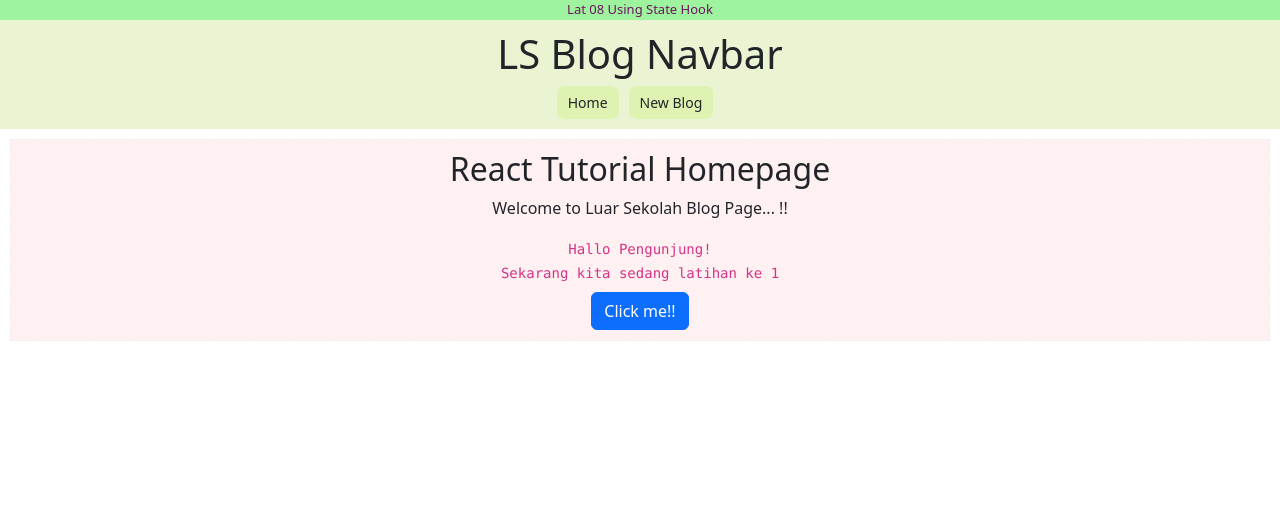
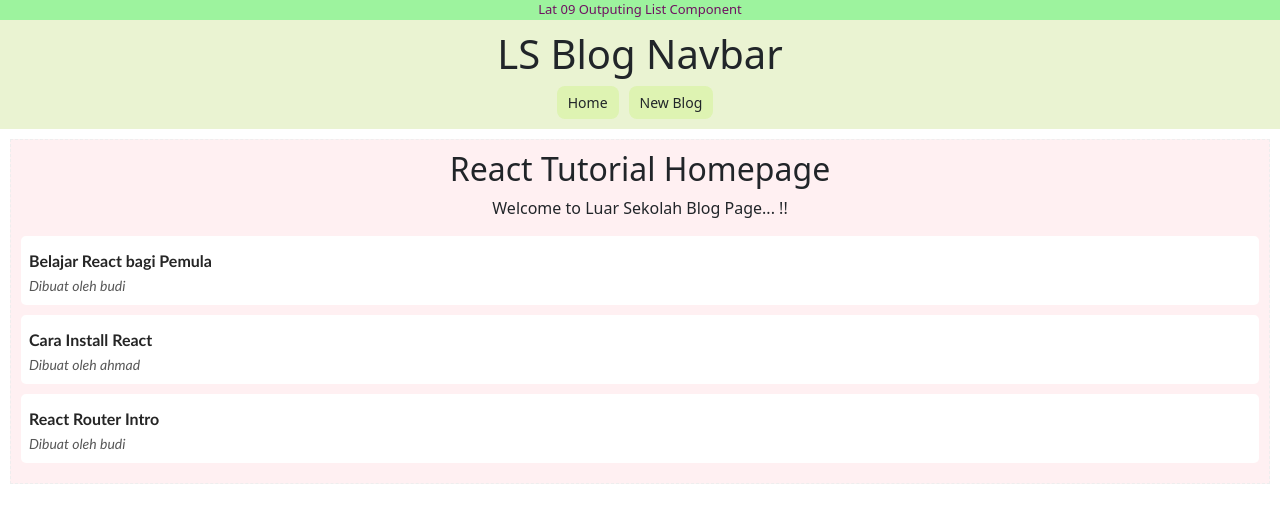
Before and after one commit to incyberz/belajar-react-js, a React (Create React App) app in the folder ls-blog/: page / in a window 1280 px wide. Shown: the top 522 px of the page. Built offline with nearby package versions, Linux system fonts and the light colour scheme.

Commit message:
React Tutorial 09 Outputing List Component

```diff
--- a/ls-blog/src/App.css
+++ b/ls-blog/src/App.css
@@ -48,3 +48,30 @@
 .content{
   padding: 10px;
 }
+
+/* ============================= */
+/* BLOG LIST */
+/* ============================= */
+.blog-list{
+  text-align: left;
+  font-family: 'Trebuchet MS', 'Lucida Sans Unicode', 'Lucida Grande', 'Lucida Sans', Arial, sans-serif;
+}
+
+.blog-item{
+  background: rgb(255, 255, 255);
+  padding: 8px;
+  margin-bottom: 10px;
+  border-radius: 5px;
+}
+
+.judul-blog{
+  margin-top: 5px;
+  font-weight: bold;
+  color: rgb(37, 37, 37);
+}
+
+.pembuat-blog{
+  color: rgb(87, 87, 87);
+  font-style: italic;
+  margin-bottom: 15px;
+}
--- a/ls-blog/src/App.js
+++ b/ls-blog/src/App.js
@@ -2,10 +2,10 @@ import "./App.css";
 import Navbar from "./Navbar";
 import Home from "./Home";
 import "bootstrap/dist/css/bootstrap.css";
-import swal from "sweetalert";
+// import swal from "sweetalert";
 
 function App() {
-  const judulLat = "Lat 08 Using State Hook";
+  const judulLat = "Lat 09 Outputing List Component";
 
   return (
     <div className="App">
--- a/ls-blog/src/Home.js
+++ b/ls-blog/src/Home.js
@@ -1,65 +1,40 @@
 import { useState } from "react";
 
 const Home = () => {
-  // hook syntax:
-  // const [varName, functionName] = useState(defaultValue)
-  // varName : nama variabel
-  // functionName : fungsi untuk mengubah isi variabel
-  // defaultValue : nilai awal saat form-load
-  const [nama, setNama] = useState("Pengunjung");
-  const [latNo, setLatNo] = useState(1);
-  const [latKet, setLatKet] = useState("");
-  const [arrHook, setArrHook] = useState([]);
-
-  const [btnCaption, setBtnCaption] = useState("Click me!!");
-  const [disableBtn, setDisableBtn] = useState("");
-
-  const handleClick = () => {
-    const namaBaru = "Iin Sholihin";
-
-    // penggunaan hook function saat tombol di klik
-    setNama(namaBaru);
-    setLatNo(8);
-    setLatKet(
-      "React Hooks adalah fungsi JavaScript yang diimpor dari React untuk menambahkan kemampuan khusus untuk component yang dibuat. macam-macam hook diantaranya:"
-    );
-    setArrHook([
-      "useState",
-      "useEffect",
-      "useReducer",
-      "useRef",
-      "useLayoutEffect",
-      "useContext",
-      "useImperativeHandle",
-      "useMemo",
-      "useCallback",
-    ]);
-    setBtnCaption("Button Clicked and Disabled");
-    setDisableBtn("disabled");
-  };
+  const [blogs, setBlogs] = useState([
+    {
+      judul: "Belajar React bagi Pemula",
+      isi: "lorem ipsum...",
+      author: "budi",
+      id: 1,
+    },
+    {
+      judul: "Cara Install React",
+      isi: "lorem ipsum...",
+      author: "ahmad",
+      id: 2,
+    },
+    {
+      judul: "React Router Intro",
+      isi: "lorem ipsum...",
+      author: "budi",
+      id: 3,
+    },
+  ]);
 
   return (
-    <nav className="Home">
+    <div className="Home">
       <h2>React Tutorial Homepage</h2>
       <p>Welcome to Luar Sekolah Blog Page... !!</p>
-      <code>
-        Hallo {nama}! <br />
-        Sekarang kita sedang latihan ke {latNo}
-      </code>
-      <div className="mt-2">
-        <button
-          className="btn btn-primary"
-          onClick={handleClick}
-          disabled={disableBtn}
-        >
-          {btnCaption}
-        </button>
+      <div className="blog-list">
+        {blogs.map((blog) => (
+          <div className="blog-item">
+            <div className="judul-blog">{blog.judul}</div>
+            <small className="pembuat-blog">Dibuat oleh {blog.author}</small>
+          </div>
+        ))}
       </div>
-      <div>{latKet}</div>
-      <div>
-        <code>{arrHook.join(" ")}</code>
-      </div>
-    </nav>
+    </div>
   );
 };
 
```
Also changed, not shown: 1 other file (tests, documents, lock files or other folders).
